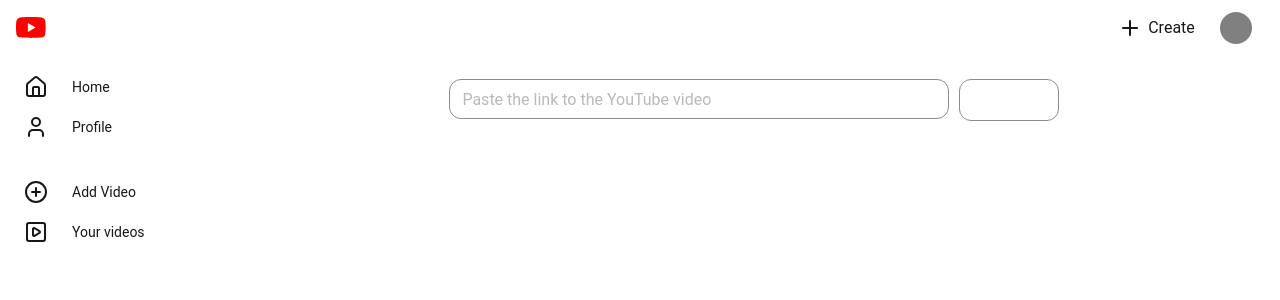
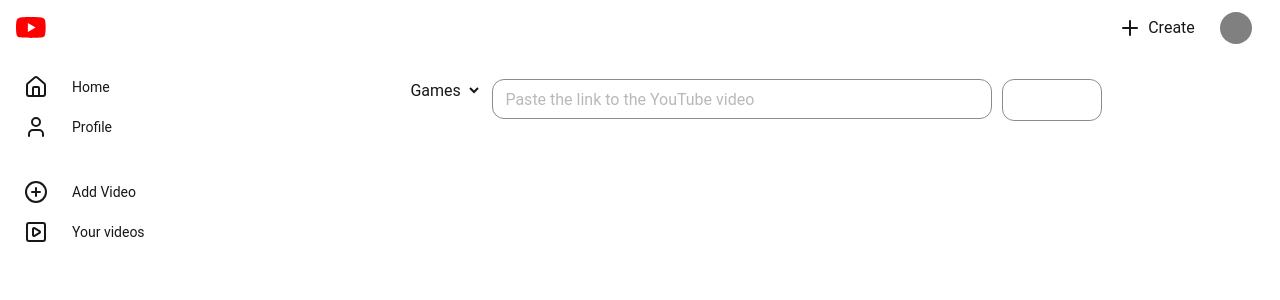
Before and after one commit to palinavasilevich/youtube-clone, a Next.js app: page /editor/addVideo in a window 1280 px wide. Shown: the top 300 px of the page. Built offline with nearby package versions, Linux system fonts and the light colour scheme.

Commit message:
refactor(video-categories): add categories to videos

```diff
--- a/src/app/api/videos/route.ts
+++ b/src/app/api/videos/route.ts
@@ -1,4 +1,4 @@
-import { videos } from "@/db/videos";
+import { videosData } from "@/db/videos";
 import {
   OEmbedVideoInfo,
   PostVideoRequest,
@@ -7,8 +7,14 @@ import {
 
 export async function GET() {
   try {
-    const videoPromises = [...videos].map(async (video) => {
+    const categories = Array.from(
+      new Set([...videosData].map((data) => data[1].categoryId)),
+    );
+
+    const videoPromises = [...videosData].map(async (video) => {
       const videoId = video[1].id;
+      const categoryId = video[1].categoryId;
+
       const rawResponse = await fetch(
         `https://www.youtube.com/oembed?url=https://www.youtube.com/watch?v=${videoId}&format=json`,
       );
@@ -18,6 +24,7 @@ export async function GET() {
 
       return {
         videoId,
+        categoryId,
         title: videoInfo.title,
         authorName: videoInfo.author_name,
         authorUrl,
@@ -26,7 +33,7 @@ export async function GET() {
 
     const result = await Promise.all(videoPromises);
 
-    return Response.json({ ok: true, data: result });
+    return Response.json({ ok: true, data: result, categories });
   } catch (error) {
     console.error(error);
     return Response.json({ ok: false, data: [] }, { status: 500 });
@@ -34,9 +41,9 @@ export async function GET() {
 }
 
 export async function POST(request: Request): Promise<Response> {
-  const { videoId }: PostVideoRequest = await request.json();
+  const { videoId, categoryId }: PostVideoRequest = await request.json();
 
-  if (videos.has(videoId)) {
+  if (videosData.has(videoId)) {
     const res: PostVideoResponse = {
       ok: false,
       error: "The link to this video has already been added previously",
@@ -45,7 +52,7 @@ export async function POST(request: Request): Promise<Response> {
     return Response.json(res, { status: 400 });
   }
 
-  videos.set(videoId, { id: videoId });
+  videosData.set(videoId, { id: videoId, categoryId });
 
   const res: PostVideoResponse = { ok: true };
 
--- a/src/app/page.tsx
+++ b/src/app/page.tsx
@@ -9,8 +9,9 @@ export default async function Home() {
       throw new Error(`Response status: ${response.status}`);
     }
 
-    const { data } = (await response.json()) as GetVideosResponse;
-    return <HomeScreen data={data} />;
+    const { data, categories } = (await response.json()) as GetVideosResponse;
+
+    return <HomeScreen data={data} categories={categories} />;
   } catch (error) {
     console.error(error);
     return <div>Something went wrong...</div>;
--- a/src/db/videos.ts
+++ b/src/db/videos.ts
@@ -1,10 +1,11 @@
 type VideoData = {
   id: string;
+  categoryId: string;
 };
 
-export const videos = new Map<string, VideoData>([
-  ["hXYHZVMHec0", { id: "hXYHZVMHec0" }],
-  ["3KZnAVWL5IQ", { id: "3KZnAVWL5IQ" }],
-  ["oHAmjGo7h58", { id: "oHAmjGo7h58" }],
-  ["At2gVjhf9Ac", { id: "At2gVjhf9Ac" }],
+export const videosData = new Map<string, VideoData>([
+  ["hXYHZVMHec0", { id: "hXYHZVMHec0", categoryId: "science" }],
+  ["3KZnAVWL5IQ", { id: "3KZnAVWL5IQ", categoryId: "fun" }],
+  ["oHAmjGo7h58", { id: "oHAmjGo7h58", categoryId: "news" }],
+  ["At2gVjhf9Ac", { id: "At2gVjhf9Ac", categoryId: "games" }],
 ]);
--- a/src/screen/AddVideoScreen/lib/useAddVideoForm.ts
+++ b/src/screen/AddVideoScreen/lib/useAddVideoForm.ts
@@ -6,6 +6,7 @@ import { isAllowedHost, parseYouTube, YOUTUBE_DOMAINS } from "@/shared/libs";
 
 type Inputs = {
   videoUrl: string;
+  videoCategory: string;
 };
 
 const schema = z.object({
@@ -34,6 +35,8 @@ const schema = z.object({
         });
       }
     }),
+
+  videoCategory: z.string(),
 });
 
 export function useAddVideoForm() {
@@ -67,7 +70,7 @@ export function useAddVideoForm() {
         headers: {
           "Content-Type": "application/json",
         },
-        body: JSON.stringify({ videoId }),
+        body: JSON.stringify({ videoId, categoryId: data.videoCategory }),
       });
 
       let result = null;
--- a/src/screen/AddVideoScreen/ui/AddVideoScreen/AddVideoScreen.tsx
+++ b/src/screen/AddVideoScreen/ui/AddVideoScreen/AddVideoScreen.tsx
@@ -1,5 +1,6 @@
 "use client";
 
+import { VIDEO_CATEGORIES } from "@/shared/constants/videoCategories";
 import { useAddVideoForm } from "../../lib/useAddVideoForm";
 import cls from "./AddVideoScreen.module.css";
 
@@ -8,10 +9,28 @@ export const AddVideoScreen = () => {
     useAddVideoForm();
 
   const hasVideoUrlError = !!errors.videoUrl?.message;
+  const hasVideoCategoryError = !!errors.videoCategory?.message;
 
   return (
     <div className={cls.container}>
       <form onSubmit={onSubmit} className={cls.form}>
+        <label htmlFor="videoCategory" className={cls.label}>
+          <select
+            id="videoCategory"
+            className={`${cls.select} ${hasVideoUrlError ? cls.errorInput : ""}`}
+            {...register("videoCategory")}
+          >
+            {VIDEO_CATEGORIES.map((category) => (
+              <option key={category.id} value={category.id}>
+                {category.title}
+              </option>
+            ))}
+          </select>
+          {hasVideoCategoryError && (
+            <p className={cls.errorMessage}>{errors.videoCategory?.message}</p>
+          )}
+        </label>
+
         <label htmlFor="videoUrl" className={cls.label}>
           <input
             id="videoUrl"
@@ -23,15 +42,13 @@ export const AddVideoScreen = () => {
           {hasVideoUrlError && (
             <p className={cls.errorMessage}>{errors.videoUrl?.message}</p>
           )}
-
-          {errorMessage && <p className={cls.errorMessage}>{errorMessage}</p>}
         </label>
 
         <button type="submit" className={cls.submitButton} disabled={isLoading}>
           {isLoading ? "Adding..." : "Add Video"}
         </button>
       </form>
-
+      {errorMessage && <p className={cls.errorMessage}>{errorMessage}</p>}
       {videoId && (
         <iframe
           width="700"
--- a/src/screen/HomeScreen/HomeScreen.tsx
+++ b/src/screen/HomeScreen/HomeScreen.tsx
@@ -5,16 +5,32 @@ import Link from "next/link";
 import Image from "next/image";
 import cls from "./HomeScreen.module.css";
 import { GetVideosResponse } from "@/shared/types/api.types";
+import { VideoCategoriesType } from "@/shared/constants/videoCategories";
 
 type HomeScreenProps = {
   data: GetVideosResponse["data"];
+  categories: VideoCategoriesType;
 };
 
-export const HomeScreen = ({ data: videos }: HomeScreenProps) => {
+export const HomeScreen = ({ data: videos, categories }: HomeScreenProps) => {
   const [isImageLoading, setImageLoading] = useState(true);
+
   return (
     <div className={cls.container}>
-      {videos && videos?.length > 0 ? (
+      <div className={cls.categoriesContainer}>
+        {categories.length > 0 &&
+          categories.map((category) => (
+            <Link
+              key={category.id}
+              href={`/${category}`}
+              className={cls.categoryLink}
+            >
+              {category.title}
+            </Link>
+          ))}
+      </div>
+      <div className={cls.videoGrid}>
+        {videos.length > 0 ? (
           videos.map(({ videoId, title, authorName, authorUrl }) => (
             <div key={videoId} className={cls.videoBlock}>
               <Link href={`/video/${videoId}`} className={cls.videoPreview}>
@@ -38,7 +54,10 @@ export const HomeScreen = ({ data: videos }: HomeScreenProps) => {
                 </Link>
 
                 <div className={cls.videoInfo}>
-                <Link href={`/video/${videoId}`} className={cls.videoTitleLink}>
+                  <Link
+                    href={`/video/${videoId}`}
+                    className={cls.videoTitleLink}
+                  >
                     <b>{title}</b>
                   </Link>
 
@@ -58,5 +77,6 @@ export const HomeScreen = ({ data: videos }: HomeScreenProps) => {
           <p>There are no videos</p>
         )}
       </div>
+    </div>
   );
 };
--- /dev/null
+++ b/src/shared/constants/videoCategories.ts
@@ -0,0 +1,11 @@
+export const DEFAULT_CATEGORY = { id: "all", title: "All videos" };
+
+export const VIDEO_CATEGORIES = [
+  { id: "games", title: "Games" },
+  { id: "news", title: "News" },
+  { id: "fun", title: "Fun" },
+  { id: "science", title: "Science" },
+  { id: "sport", title: "Sport" },
+];
+
+export type VideoCategoriesType = typeof VIDEO_CATEGORIES;
--- a/src/shared/types/api.types.ts
+++ b/src/shared/types/api.types.ts
@@ -1,3 +1,5 @@
+import { VideoCategoriesType } from "../constants/videoCategories";
+
 export type OEmbedVideoInfo = {
   title: string;
   author_name: string;
@@ -16,6 +18,7 @@ export type OEmbedVideoInfo = {
 
 export type Video = {
   videoId: string;
+  categoryId: string;
   title: string;
   authorName: string;
   authorUrl: string;
@@ -29,10 +32,12 @@ export type GetVideoByIdResponse = {
 export type GetVideosResponse = {
   ok: boolean;
   data: Video[];
+  categories: VideoCategoriesType;
 };
 
 export type PostVideoRequest = {
   videoId: string;
+  categoryId: string;
 };
 
 export type PostVideoResponse = { ok: true } | { ok: false; error: string };
```
Also changed, not shown: src/screen/HomeScreen/HomeScreen.module.css (+19 -1 lines). Lines whose indentation alone changed are shown as unchanged.
